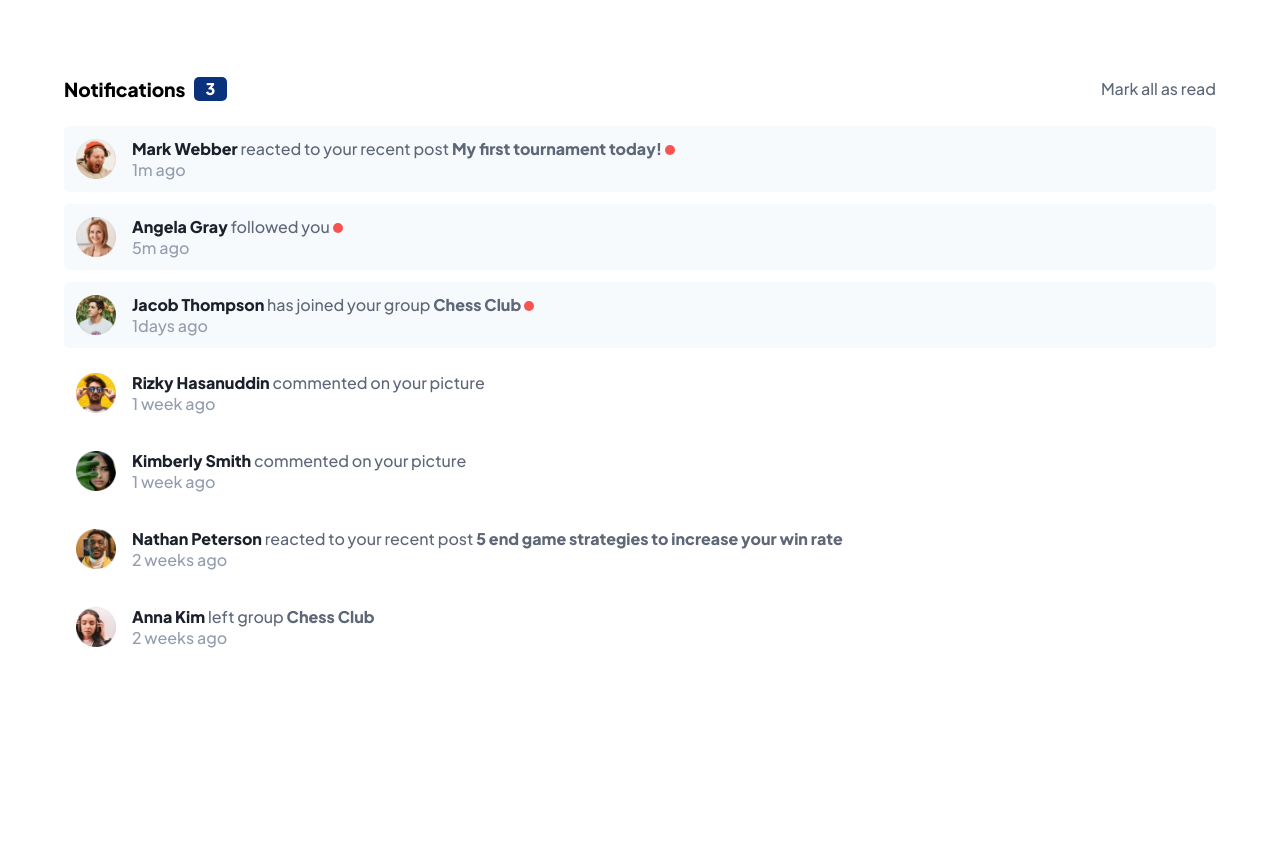
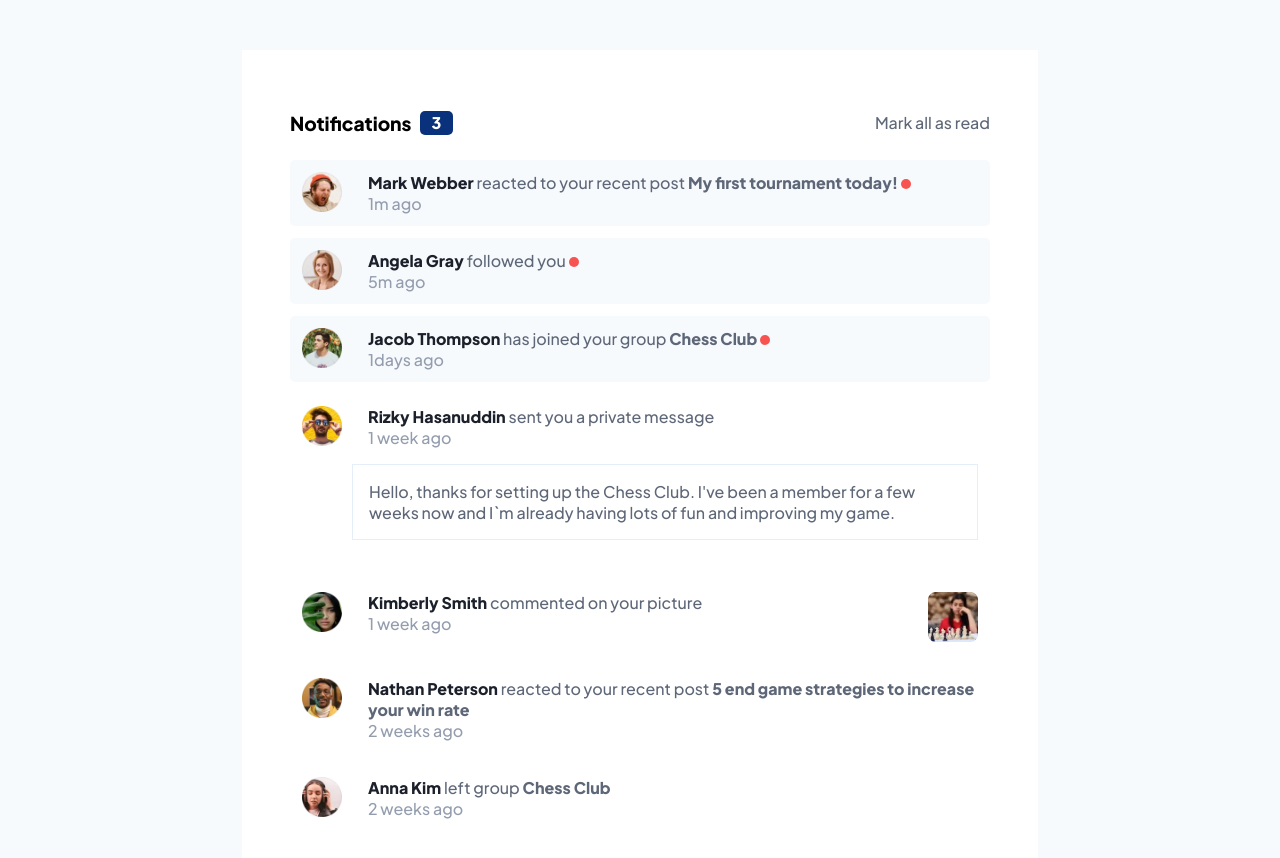
Before and after one commit to PhilJG/notification-page, a React (Create React App) app: page / in a window 1280 px wide. Shown: the top 858 px of the page. Before the commit the page ends 800 px from the top, so only its background shows below. Built offline with nearby package versions, Linux system fonts and the light colour scheme.

Commit message:
post-image added

```diff
--- a/src/App.js
+++ b/src/App.js
@@ -16,7 +16,7 @@ class App extends Component {
           post: "My first tournament today!",
           unread: true,
           when: "1m ago",
-        },
+        image:false,},
         {
           id: "2",
           firstName: "angela",
@@ -24,7 +24,7 @@ class App extends Component {
           activity: "followed you",
           unread: true,
           when: "5m ago",
-        },
+        image:false,},
         {
           id: "3",
           firstName: "jacob",
@@ -33,23 +33,25 @@ class App extends Component {
           post: "Chess Club",
           unread: true,
           when: "1days ago",
-        },
+        image:false,},
         {
           id: "4",
           firstName: "rizky",
           lastName: "hasanuddin",
-          activity: "commented on your picture",
+          activity: "sent you a private message",
           unread: false,
           when: "1 week ago",
+          image:false,comment: "Hello, thanks for setting up the Chess Club. I've been a member for a few weeks now and I`m already having lots of fun and improving my game."
         },
         {
           id: "5",
           firstName: "kimberly",
           lastName: "smith",
           activity: "commented on your picture",
+
           unread: false,
           when: "1 week ago",
-        },
+        image:true,},
         {
           id: "6",
           firstName: "nathan",
@@ -58,7 +60,7 @@ class App extends Component {
           post: "5 end game strategies to increase your win rate",
           unread: false,
           when: "2 weeks ago",
-        },
+        image:false,},
         {
           id: "7",
           firstName: "anna",
@@ -67,7 +69,7 @@ class App extends Component {
           post: "Chess Club",
           unread: false,
           when: "2 weeks ago",
-        },
+        image:false,},
       ],
     };
   }
@@ -103,6 +105,8 @@ class App extends Component {
             post={user.post}
             when={user.when}
             dot={user.unread ? "dot__unread" : "dot__read"}
+            comment={user.comment}
+            image={user.image}
 
             // read={user.read && <span>(read)</span>}
             //passing markRead function into component
--- a/src/components/User.js
+++ b/src/components/User.js
@@ -6,12 +6,13 @@ import "./appStyle.css";
 class User extends Component {
 
   render() {
-    const  { id, className, firstName, lastName, activity, post, when, dot} = this.props
+    const  { id, className, firstName, lastName, activity, post, when, dot, comment, image} = this.props
 
+    const displayImage = image == true ? "post-image" : "none"
     const whiteSpace = "    "
   return (
     <div>
-            <div className={`user notification flex ${className}`} key={id}>
+            <div className={`user notification  ${className}`} key={id}>
               <img
                 className="avatar"
                 src={`./assets/images/avatar-${firstName}-${lastName}.webp`} alt={`${firstName} ${lastName}`}
@@ -25,9 +26,9 @@ class User extends Component {
                   {activity}
                 </span>
                 {whiteSpace}
-                <span className="notification__prop notification__prop--post">
+                <a className="notification__prop notification__prop--post">
                   {post}
-                </span>
+                </a>
               {whiteSpace}
                 <span className={dot}></span>
                 <div>
@@ -37,38 +38,14 @@ class User extends Component {
 
                 </div>
               </div>
+                <img className={(displayImage)} src="./assets/images/image-chess.webp"></img>
+              <p className="notification__box--comment">
+              {comment}
+              </p>
             </div>
       </div>
     );
   }
 }
 
-
-// return (
-//   <div className='notification flex'>
-//     <img
-//       className='avatar'
-//       src={`./assets/images/avatar-${props.firstName}-${props.lastName}.webp`}></img>
-//     <div className='notification__box'>
-//       <span className='notification__prop notification__prop--name'>
-//         {props.firstName} {props.lastName}
-//       </span>
-//       {"  "}
-//       <span className='notification__prop notification__prop--activity'>
-//         {props.activity}
-//       </span>
-//       {"  "}
-//       <span className='notification__prop notification__prop--post'>
-//         {props.post}{" "}
-//       </span>
-//       <div>
-//         {props.circle}
-//         <span className='notification__prop notification__prop--when'>
-//           {props.when}
-//         </span>
-//       </div>
-//     </div>
-//   </div>
-// );
-// };
 export default User;
--- a/src/components/appStyle.css
+++ b/src/components/appStyle.css
@@ -13,6 +13,10 @@
 body {
   font-size: 16px;
   font-family: "Plus Jakarta Sans", sans-serif;
+  background-color: var(--very-light-grayish-blue);
+  display: flex;
+  align-items: center;
+  justify-content: center;
 }
 
 .flex {
@@ -32,7 +36,13 @@ a {
   color: var(--blue);
 }
 .container {
-  padding: 5vw;
+  padding: 3rem;
+  max-width: 700px;
+  background-color: var(--white);
+  margin: 50px 0;
+}
+.none {
+  display: none;
 }
 
 /* Head */
@@ -63,10 +73,12 @@ a {
   padding: 0.75rem;
   margin: 0.75rem 0;
   border-radius: 5px;
+  display: grid;
+  grid-template-columns: 50px auto 1fr;
 }
 
 .read {
-  background-color: var(--white);
+  background-color: transparent;
 }
 
 .unread {
@@ -77,11 +89,28 @@ a {
   padding-left: 1rem;
   display: inline;
 }
+
+.notification__box--comment {
+  border: 1px solid var(--light-grayish-blue-1);
+  padding: 1rem;
+  color: var(--dark-grayish-blue);
+  grid-column: 2;
+}
+
+.notification__box--comment:empty {
+ display: none;
+}
 .avatar {
   width: 40px;
 }
 .notification__prop {
   color: var(--dark-grayish-blue);
+  font-size: 16px;
+}
+
+.notification__prop--name:hover, .notification__prop--post:hover {
+  cursor: pointer;
+color: var(--blue);
 }
 .notification__prop--name {
   text-transform: capitalize;
@@ -113,6 +142,12 @@ a {
  color: var(--very-dark-blue);
 }
 
+.post-image{
+  align-self: flex-end;
+  grid-column: 4;
+  width: 50px;
+}
+
 .dot__unread {
   width: 10px;
   height: 10px;
@@ -121,6 +156,7 @@ a {
   border-radius: 25px;
   background: var(--red);
   display: inline-block;
+
 }
 
 .dot__read {
```
